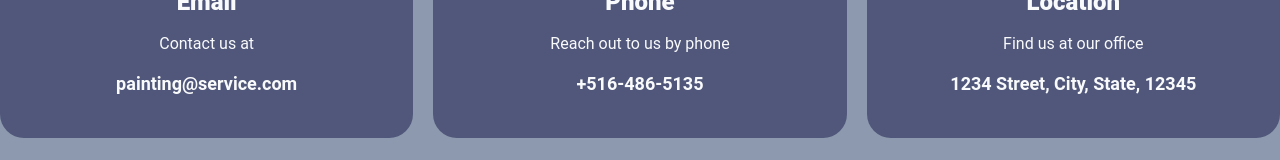
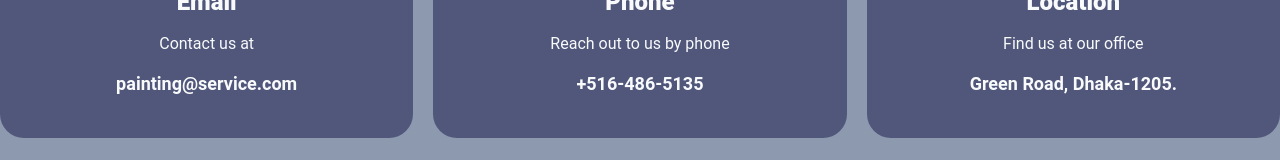
Before and after one commit to mb-tousif/Frontend_09, a Next.js app: page / in a window 1280 px wide. Shown: the part 2180-2340 px from the top of the page. Built offline with nearby package versions, Linux system fonts and the light colour scheme; no server answers.

Commit message:
project updated

```diff
--- a/src/components/ui/CompanyInfo.tsx
+++ b/src/components/ui/CompanyInfo.tsx
@@ -71,7 +71,7 @@ export default function CompanyInfo() {
                 target="_blank"
                 href="https://goo.gl/maps/QcWzYETAh4FS3KTD7"
               >
-                1234 Street, City, State, 12345
+                Green Road, Dhaka-1205.
               </a>
             </div>
           </div>
```
